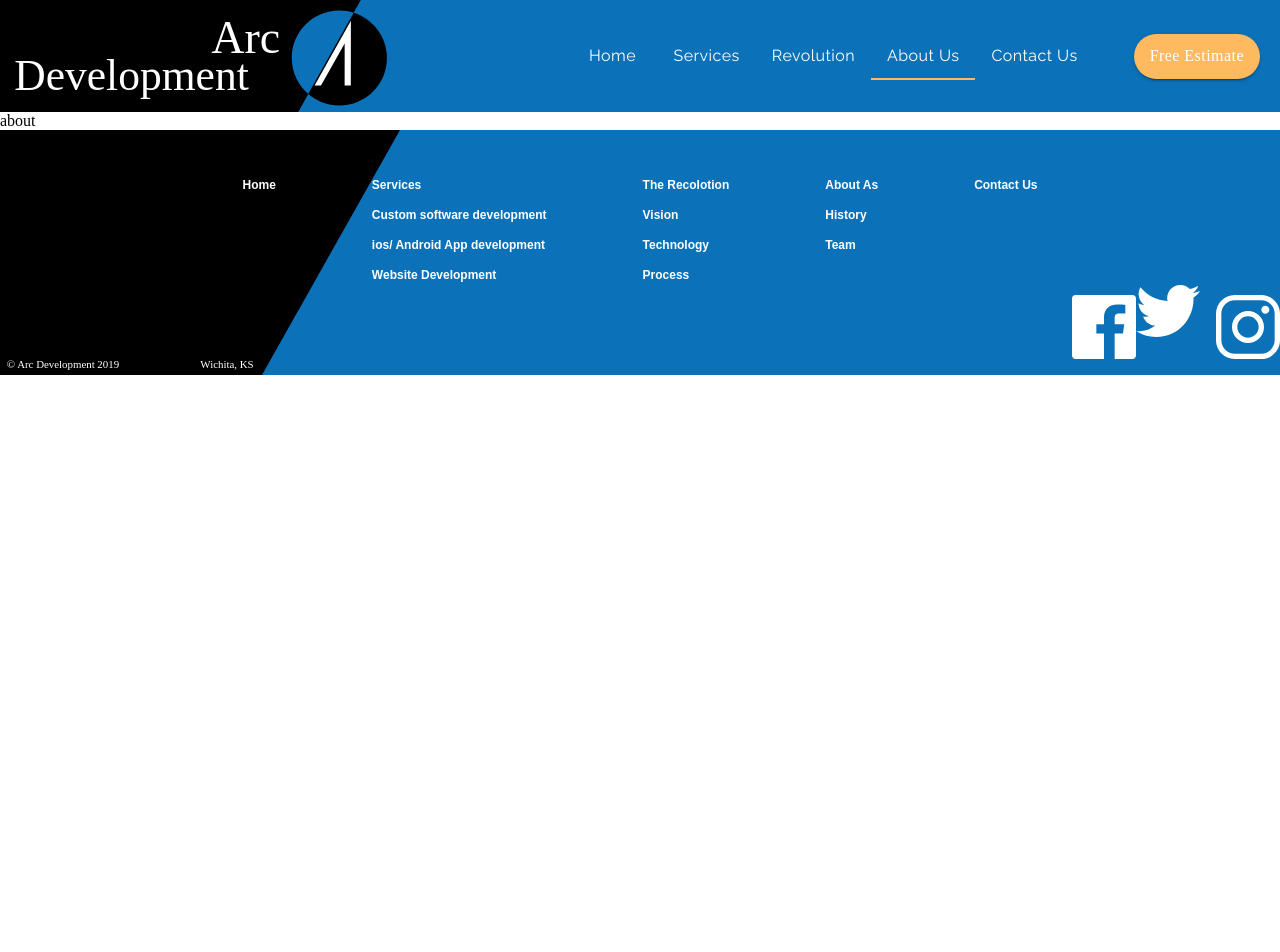
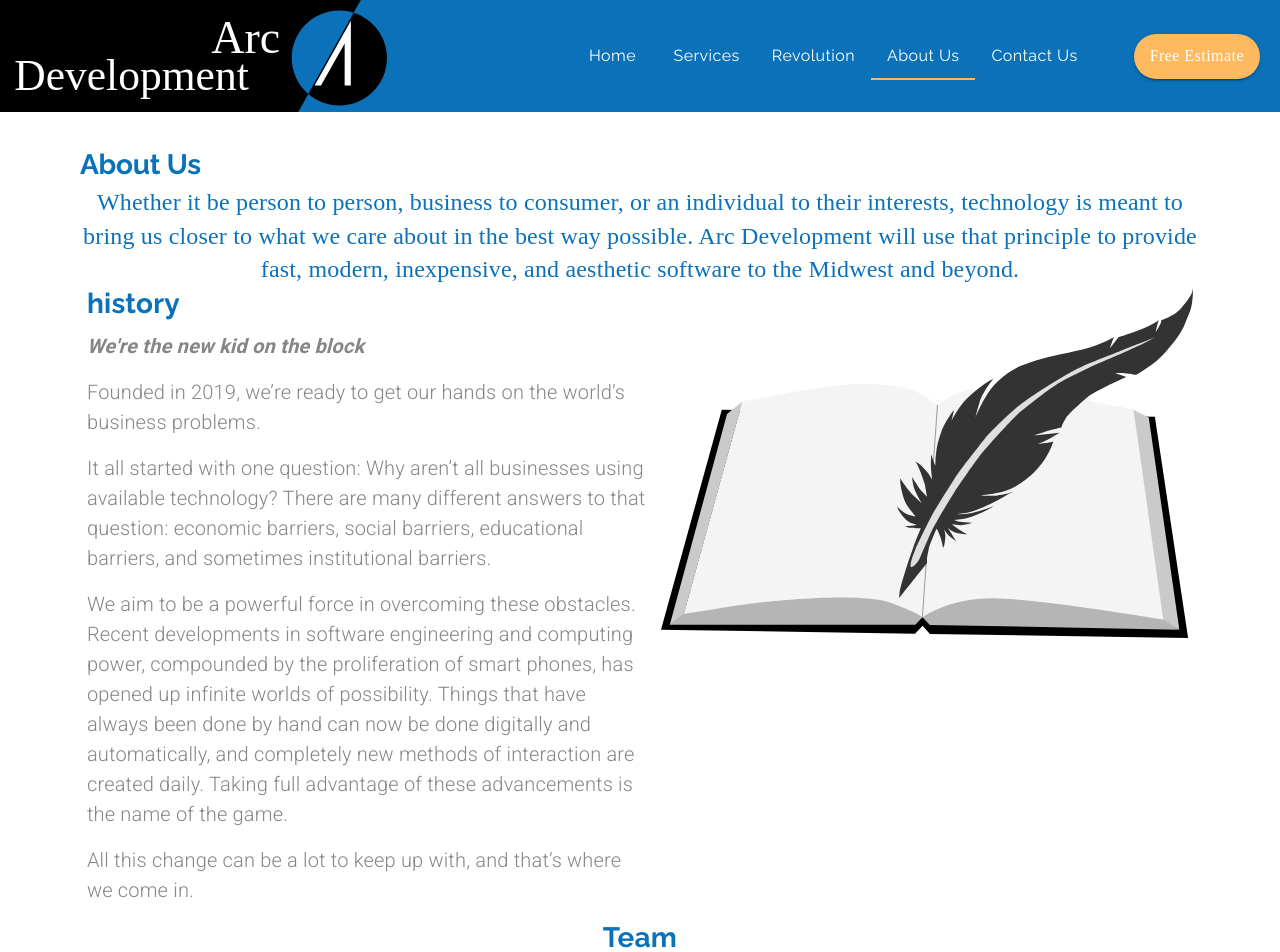
Before and after one commit to atenaaa/material-app, a React (Create React App) app: page /about in a window 1280 px wide. Shown: the top 952 px of the page. Before the commit the page ends 800 px from the top, so only its background shows below. Built offline with nearby package versions, Linux system fonts and the light colour scheme.

Commit message:
feat:import about page

```diff
--- a/src/App.jsx
+++ b/src/App.jsx
@@ -10,6 +10,7 @@
  import LandingPage from './LandingPage';
  import Services from './Services';
  import CustomSoftware from './CustomSoftware';
+ import About from './components/ui/About';
 
 function App() {
   const [selectedIndex, setSelectedIndex] = useState(0);
@@ -25,7 +26,7 @@
          <Route  path="/mobileapps" element={<div>mobileapps</div>}/>
          <Route  path="/websites" element={<div>websites</div>}/>
          <Route  path="/revolution" element={<div>revolotion</div>}/>
-         <Route  path="/about" element={<div>about</div>}/>
+         <Route  path="/about" element={<About/>}/>
          <Route  path="/contact" element={<div>contact</div>}/>
          <Route  path="/estimate" element={<div>estimate</div>}/>
        </Routes>
--- /dev/null
+++ b/src/components/ui/About.jsx
@@ -0,0 +1,189 @@
+import { Grid } from "@mui/material";
+import { Typography } from "@mui/material";
+import { makeStyles, useTheme } from "@mui/styles";
+import useMediaQuery from "@mui/material/useMediaQuery";
+import Avatar from '@mui/material/Avatar';
+
+import history from "../../assets/history.svg"
+import profile from "../../assets/founder.jpg"
+import yearbook from "../../assets/yearbook.svg"
+import puppy from "../../assets/puppy.svg"
+
+const useStyle = makeStyles((theme) => ({
+    missionStatement:{
+        fontSize:"1.5rem !important",
+        fontFamily:"italic !important",
+        fontWeight:`${300}!important`,
+        lineHeight:"1.4 !important"
+    },
+    rowContainer: {
+        paddingLeft: "5em",
+        paddingRight: "5em",
+        [theme.breakpoints.down("sm")]: {
+          paddingLeft: "1.5em",
+          paddingRight: "1.5em"
+        }
+      },
+      avatar:{
+        height: "25em!important",
+        width: "25em!important",
+      }
+}))
+
+
+export default function About() {
+    const classes = useStyle()
+    const theme = useTheme();
+    const matchesMD = useMediaQuery(theme.breakpoints.down("md"));
+
+
+  return (
+    <Grid container direction="column">
+    <Grid item className={classes.rowContainer}    style={{ marginTop:  "2em" }}>
+        <Typography variant="h2">
+            About Us
+        </Typography>
+    </Grid>
+    <Grid item container justifyContent="center"  className={classes.rowContainer} >
+        <Typography variant="h4"
+         className={classes.missionStatement}
+
+         align="center"
+         >
+           Whether it be person to person, business to consumer, or an individual
+          to their interests, technology is meant to bring us closer to what we
+          care about in the best way possible. Arc Development will use that
+          principle to provide fast, modern, inexpensive, and aesthetic software
+          to the Midwest and beyond.
+        </Typography>
+    </Grid>
+    <Grid item container className={classes.rowContainer} justifyContent="space-around">
+        <Grid item>
+        <Grid item direction="column" lg style={{maxWidth:"35em"}}>
+            <Grid item>
+                <Typography variant="h4" gutterBottom>history</Typography>
+            </Grid>
+            <Grid item>
+              <Typography
+                variant="body1"
+                align={matchesMD ? "center" : undefined}
+                paragraph
+                style={{ fontWeight: 700, fontStyle: "italic" }}
+              >
+                We're the new kid on the block
+              </Typography>
+              <Typography
+                variant="body1"
+                align={matchesMD ? "center" : undefined}
+                paragraph
+              >
+                Founded in 2019, we’re ready to get our hands on the world’s
+                business problems.
+              </Typography>
+              <Typography
+                variant="body1"
+                align={matchesMD ? "center" : undefined}
+                paragraph
+              >
+                It all started with one question: Why aren’t all businesses
+                using available technology? There are many different answers to
+                that question: economic barriers, social barriers, educational
+                barriers, and sometimes institutional barriers.
+              </Typography>
+              <Typography
+                variant="body1"
+                align={matchesMD ? "center" : undefined}
+                paragraph
+              >
+                We aim to be a powerful force in overcoming these obstacles.
+                Recent developments in software engineering and computing power,
+                compounded by the proliferation of smart phones, has opened up
+                infinite worlds of possibility. Things that have always been
+                done by hand can now be done digitally and automatically, and
+                completely new methods of interaction are created daily. Taking
+                full advantage of these advancements is the name of the game.
+              </Typography>
+              <Typography
+                variant="body1"
+                align={matchesMD ? "center" : undefined}
+                paragraph
+              >
+                All this change can be a lot to keep up with, and that’s where
+                we come in.
+              </Typography>
+            </Grid>
+          </Grid>
+        </Grid>
+        <Grid item>
+        <Grid item container justifyContent="center" lg>
+            <img src={history} alt="history"
+            style={{maxHeight:"22em"}}
+            />
+        </Grid></Grid>
+    </Grid>
+    <Grid  item
+        container
+        direction="column"
+        alignItems="center"
+        className={classes.rowContainer}
+        style={{ marginBottom: "15em" }}>
+        <Grid item>
+            <Typography variant="h4" gutterBottom>
+                  Team
+            </Typography>
+        </Grid>
+        <Grid item>
+          <Typography variant="body1" paragraph align ="center" >
+            Zachary Reece, Founder
+          </Typography>
+          <Typography variant="body1" paragraph align ="center">
+            I started coding when I was 9 years old.
+          </Typography>
+        </Grid>
+        <Grid item>
+            <Avatar alt="founder" src={profile} className={classes.avatar}/>
+        </Grid>
+        <Grid item container justifyContent={matchesMD?"center":undefined}>
+            <Grid item container direction="column" lg alignItems={matchesMD?"center":undefined}>
+                <Grid item>
+                    <img src={yearbook} alt="yearbook"  />
+                </Grid>
+                <Grid item>
+              <Typography variant="caption">
+                a page from my Sophomore yearbook
+              </Typography>
+            </Grid>
+            </Grid>
+            <Grid item lg style={{ maxWidth: "45em", padding: "1.25em" }}>
+              <Typography variant="body1" align="center" paragraph>
+                I taught myself basic coding from a library book in third grade,
+                and ever since then my passion has solely been set on learning —
+                learning about computers, learning mathematics and philosophy,
+                studying design, always just learning.
+              </Typography>
+              <Typography variant="body1" align="center" paragraph>
+                Now I’m ready to apply everything I’ve learned, and to help
+                others with the intuition I have developed.
+              </Typography>
+            </Grid>
+            <Grid
+            item
+            container
+            direction="column"
+            lg
+            alignItems={matchesMD ? "center" : "flex-end"}
+          >
+              <Grid item>
+                  <img src={puppy} alt="puppy" />
+              </Grid>
+              <Grid item>
+                  <Typography variant="caption">
+                  my miniature dapple dachshund, Sterling
+                  </Typography>
+              </Grid>
+              </Grid>
+        </Grid>
+        </Grid>
+    </Grid>
+  )
+}
--- a/src/components/ui/Theme.jsx
+++ b/src/components/ui/Theme.jsx
@@ -66,6 +66,11 @@
       fontSize: "1rem !important",
       color: "white !important",
     },
+    caption:{
+      fontSize:"1.5rem",
+      fontWeight:300,
+      color:arcGrey
+    },
     learnButton: {
       borderColor: arcBlue,
       borderWidth: "2px!important",
```
